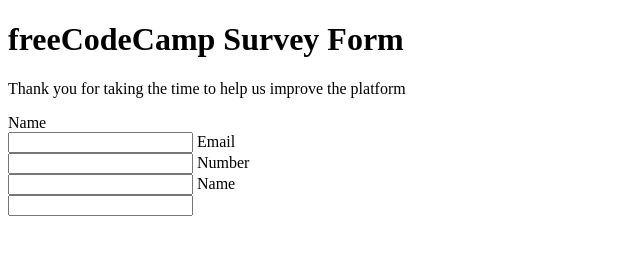
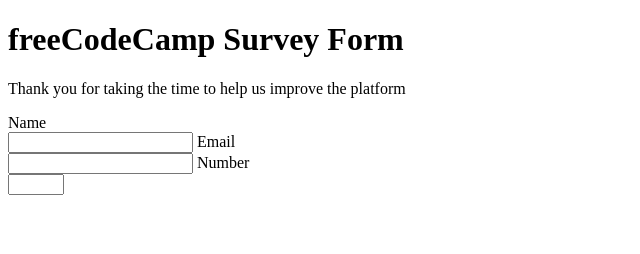
Before and after one commit to roniy68/ahrony-stev-html-css, a plain HTML site: page index.html in a window 1280 px wide. Shown: the whole page, without its empty margins (0-640 px from the left). Drawn offline with Linux system fonts and the light colour scheme.

Commit message:
done through number 10

```diff
--- a/index.html
+++ b/index.html
@@ -11,17 +11,16 @@
 
   <div class="form-div">
     <form id="survey-form">
-      <label for="name">Name</label><br/>
+      <label id="name-label" for="name">Name</label><br/>
       <input id="name" type="text" name="name">
 
-      <label for="email">Email</label><br/>
+      <label id="email-label" for="email">Email</label><br/>
       <input id="email" type="text" name="email" required>
 
-      <label for="number">Number</label><br/>
-      <input id="number" type="number" name="number" required>
+      <label id="number-label" for="number">Number</label><br/>
+      <input id="number" type="number" name="number" required min="18" max="50">
 
-      <label for="name">Name</label><br/>
-      <input id="name" type="text" name="name">
+
 
 
     </form>
```
